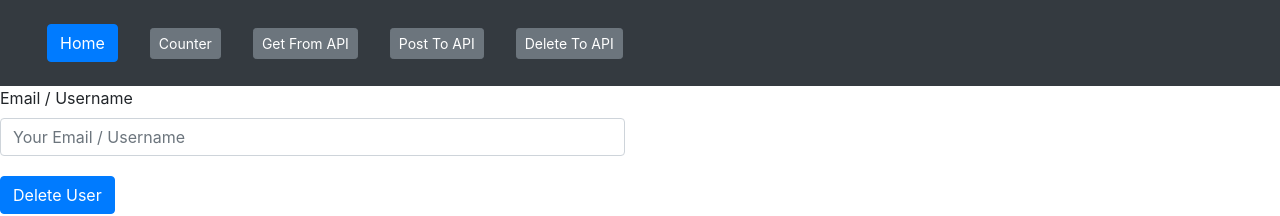
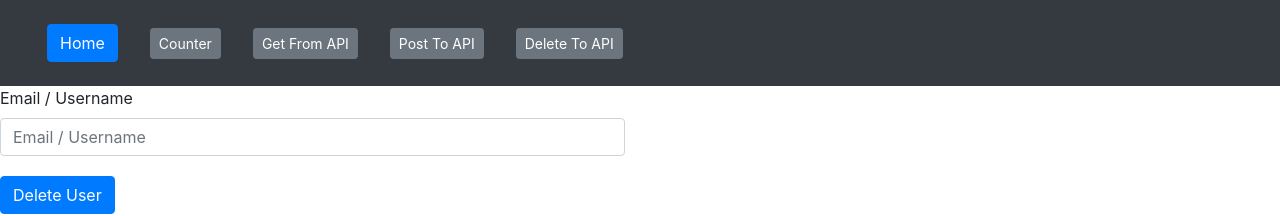
Before and after one commit to SubhamK108/Demo-ASP.NET-Core-WebAPI.Client-React, a React (Create React App) app: page /delete_to_api in a window 1280 px wide. Shown: the top 216 px of the page. Built offline with nearby package versions, Linux system fonts and the light colour scheme.

Commit message:
Added required attribute to forms

```diff
--- a/src/app/App.tsx
+++ b/src/app/App.tsx
@@ -8,7 +8,7 @@ import GetFromApi from "../components/GetFromApi";
 import PostToApi from "../components/PostToApi";
 import DeleteToApi from "../components/DeleteToApi";
 
-const App: React.FC = (): ReactElement => {
+const App = (): ReactElement => {
     return (
         <Router>
             <Navbar />
--- a/src/components/Counter.tsx
+++ b/src/components/Counter.tsx
@@ -1,7 +1,7 @@
 import React, { ReactElement, useState } from "react";
 import "bootstrap/dist/css/bootstrap.css";
 
-const Counter: React.FC = (): ReactElement => {
+const Counter = (): ReactElement => {
     const [count, setCount] = useState<number>(0);
 
     const incrementCounter = (): void => {
--- a/src/components/DeleteToApi.tsx
+++ b/src/components/DeleteToApi.tsx
@@ -2,7 +2,7 @@ import React, { ReactElement, useState } from "react";
 import "bootstrap/dist/css/bootstrap.css";
 import { useHistory } from "react-router-dom";
 
-const DeleteToApi: React.FC = (): ReactElement => {
+const DeleteToApi = (): ReactElement => {
     const [key, setKey] = useState<string>("");
     const history = useHistory();
 
@@ -33,7 +33,7 @@ const DeleteToApi: React.FC = (): ReactElement => {
         <form className="row g-3" onSubmit={SubmitForm}>
             <div className="col-6">
                 <label htmlFor="id" className="form-label">Email / Username</label>
-                <input type="text" className="form-control" placeholder="Your Email / Username" onInput={e => setKey(e.currentTarget.value)} />
+                <input required type="text" className="form-control" placeholder="Email / Username" onInput={e => setKey(e.currentTarget.value)} />
             </div>
             <div style={{ paddingTop: 20 }} className="col-12">
                 <button type="submit" className="btn btn-primary">Delete User</button>
--- a/src/components/GetFromApi.tsx
+++ b/src/components/GetFromApi.tsx
@@ -12,7 +12,7 @@ interface FetchTableProps {
     users: User[]
 };
 
-const GetFromApi: React.FC = (): ReactElement => {
+const GetFromApi = (): ReactElement => {
     useEffect(() => {
         fetchUsers();
     }, []);
@@ -44,7 +44,7 @@ const GetFromApi: React.FC = (): ReactElement => {
     );
 }
 
-const FetchTable: React.FC<FetchTableProps> = (props): ReactElement => {
+const FetchTable = (props: FetchTableProps): ReactElement => {
     return (
         <div>
             <table className="table table-striped">
@@ -69,7 +69,7 @@ const FetchTable: React.FC<FetchTableProps> = (props): ReactElement => {
     );
 }
 
-const TableLoadingSpinner: React.FC = (): ReactElement => {
+const TableLoadingSpinner = (): ReactElement => {
     return (
         <div className="d-flex justify-content-center">
             <div className="spinner-border" role="status">
--- a/src/components/Home.tsx
+++ b/src/components/Home.tsx
@@ -1,7 +1,7 @@
 import React, { ReactElement } from "react";
 import "bootstrap/dist/css/bootstrap.css";
 
-const Home: React.FC = (): ReactElement => {
+const Home = (): ReactElement => {
     return (
         <div>
             <h1>This is a Demo App made in:</h1>
--- a/src/components/Navbar.tsx
+++ b/src/components/Navbar.tsx
@@ -2,7 +2,7 @@ import React, { ReactElement } from "react";
 import "bootstrap/dist/css/bootstrap.css";
 import { Link } from "react-router-dom";
 
-const Navbar: React.FC = (): ReactElement => {
+const Navbar = (): ReactElement => {
     return (
         <nav className="navbar navbar-dark bg-dark">
             <form className="container-fluid justify-content-start">
--- a/src/components/PostToApi.tsx
+++ b/src/components/PostToApi.tsx
@@ -9,7 +9,7 @@ interface User {
     password: string
 };
 
-const PostToApi: React.FC = (): ReactElement => {
+const PostToApi = (): ReactElement => {
     const [user, setUser] = useState<User>({ name: "", username: "", email: "", password: "" });
     const history = useHistory();
 
@@ -41,19 +41,19 @@ const PostToApi: React.FC = (): ReactElement => {
         <form className="row g-3" onSubmit={SubmitForm}>
             <div className="col-6">
                 <label htmlFor="name" className="form-label">Name</label>
-                <input type="text" className="form-control" placeholder="Your Name" onInput={e => setUser({ ...user, name: e.currentTarget.value })} />
+                <input required type="text" className="form-control" placeholder="Your Name" onInput={e => setUser({ ...user, name: e.currentTarget.value })} />
             </div>
             <div className="col-6">
                 <label htmlFor="username" className="form-label">Username</label>
-                <input type="text" className="form-control" placeholder="Your Username" onInput={e => setUser({ ...user, username: e.currentTarget.value })} />
+                <input required type="text" className="form-control" placeholder="Your Username" onInput={e => setUser({ ...user, username: e.currentTarget.value })} />
             </div>
             <div className="col-md-6">
                 <label htmlFor="email" className="form-label">Email</label>
-                <input type="email" className="form-control" placeholder="Your Email" onInput={e => setUser({ ...user, email: e.currentTarget.value })} />
+                <input required type="email" className="form-control" placeholder="Your Email" onInput={e => setUser({ ...user, email: e.currentTarget.value })} />
             </div>
             <div className="col-9">
                 <label htmlFor="password" className="form-label">Password</label>
-                <input type="password" className="form-control" onInput={e => setUser({ ...user, password: e.currentTarget.value })} />
+                <input required type="password" className="form-control" placeholder="Your Password" onInput={e => setUser({ ...user, password: e.currentTarget.value })} />
             </div>
             <div style={{ paddingTop: 20 }} className="col-12">
                 <button type="submit" className="btn btn-primary">Sign Up</button>
```
